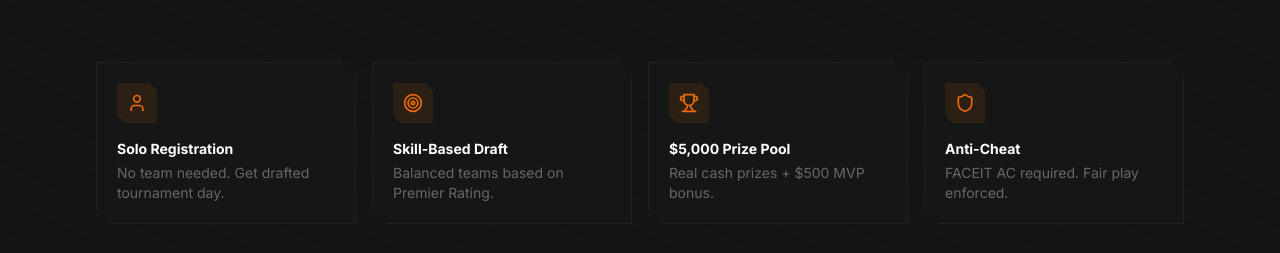
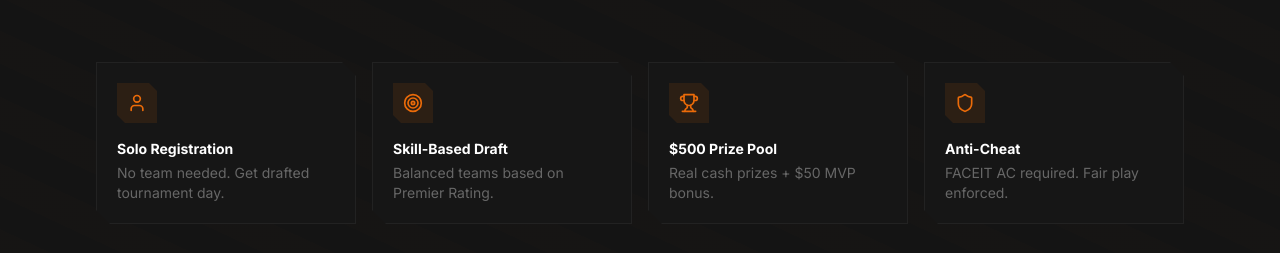
Before and after one commit to Edge5-x/CS2-Major-tryouts_RYK, a Next.js app: page / in a window 1280 px wide. Shown: the part 1680-1933 px from the top of the page. Built offline with nearby package versions, Linux system fonts and the light colour scheme; no server answers.

Commit message:
Fix prize pool:  -> , remove 4th place, adjust distribution

```diff
--- a/src/app/layout.tsx
+++ b/src/app/layout.tsx
@@ -3,11 +3,11 @@ import './globals.css'
 
 export const metadata: Metadata = {
   title: 'CS2 Pakistan Major 2026 - RYK Tryouts | Feb 15',
-  description: 'Register for the biggest CS2 tournament in Rahim Yar Khan. $5,000 prize pool. Etihad Club, Feb 15, 2026. Individual registration - get drafted into teams!',
+  description: 'Register for the biggest CS2 tournament in Rahim Yar Khan. $500 prize pool. Etihad Club, Feb 15, 2026. Individual registration - get drafted into teams!',
   keywords: 'CS2, Counter-Strike 2, Pakistan, RYK, Rahim Yar Khan, tournament, esports, gaming, major, Etihad Club',
   openGraph: {
     title: 'CS2 Pakistan Major 2026 - RYK Tryouts',
-    description: 'Register for the biggest CS2 tournament in RYK. $5,000 prize pool. Feb 15 at Etihad Club.',
+    description: 'Register for the biggest CS2 tournament in RYK. $500 prize pool. Feb 15 at Etihad Club.',
     type: 'website',
   },
 }
--- a/src/components/AboutSection.tsx
+++ b/src/components/AboutSection.tsx
@@ -60,7 +60,7 @@ export default function AboutSection() {
           {[
             { icon: User, title: 'Solo Registration', desc: 'No team needed. Get drafted tournament day.' },
             { icon: Target, title: 'Skill-Based Draft', desc: 'Balanced teams based on Premier Rating.' },
-            { icon: Trophy, title: '$5,000 Prize Pool', desc: 'Real cash prizes + $500 MVP bonus.' },
+            { icon: Trophy, title: '$500 Prize Pool', desc: 'Real cash prizes + $50 MVP bonus.' },
             { icon: Shield, title: 'Anti-Cheat', desc: 'FACEIT AC required. Fair play enforced.' },
           ].map((f, i) => (
             <motion.div key={i} initial={{ opacity: 0, y: 15 }} whileInView={{ opacity: 1, y: 0 }} viewport={{ once: true }} transition={{ delay: i * 0.08 }}
--- a/src/components/Footer.tsx
+++ b/src/components/Footer.tsx
@@ -20,7 +20,7 @@ export default function Footer() {
             Ready to <span className="text-cs2-orange glow-orange">Compete?</span>
           </h3>
           <p className="text-white/35 text-sm mb-8 leading-relaxed">
-            Pakistan&apos;s biggest CS2 LAN tournament. $5,000 prize pool. 40 players. One champion.
+            Pakistan&apos;s biggest CS2 LAN tournament. $500 prize pool. 40 players. One champion.
           </p>
           <div className="flex flex-col sm:flex-row justify-center gap-3">
             <a href="#register"
--- a/src/components/HeroSection.tsx
+++ b/src/components/HeroSection.tsx
@@ -119,10 +119,10 @@ export default function HeroSection() {
             className="grid grid-cols-4 gap-3 max-w-lg mx-auto mb-12"
           >
             {[
-              { v: 5000, p: '$', l: 'Prize' },
+              { v: 500, p: '$', l: 'Prize' },
               { v: 40, l: 'Players' },
               { v: 8, l: 'Teams' },
-              { v: 500, p: '$', l: 'MVP' },
+              { v: 50, p: '$', l: 'MVP' },
             ].map((s, i) => (
               <div key={i}
                 className="text-center bg-cs2-dark-card/60 border border-white/[0.04] py-3 px-2 relative overflow-hidden"
--- a/src/components/PrizeSection.tsx
+++ b/src/components/PrizeSection.tsx
@@ -5,10 +5,9 @@ import { Medal, Crown, Award, Star, Crosshair } from 'lucide-react'
 
 export default function PrizeSection() {
   const prizes = [
-    { place: '2ND', amount: '$1,500', per: '$300/player', icon: Medal, ord: 'md:order-1', big: false },
-    { place: '1ST', amount: '$2,500', per: '$500/player', icon: Crown, ord: 'md:order-2', big: true },
-    { place: '3RD', amount: '$750', per: '$150/player', icon: Award, ord: 'md:order-3', big: false },
-    { place: '4TH', amount: '$250', per: '$50/player', icon: Star, ord: 'md:order-4', big: false },
+    { place: '2ND', amount: '$150', per: '$30/player', icon: Medal, ord: 'md:order-1', big: false },
+    { place: '1ST', amount: '$250', per: '$50/player', icon: Crown, ord: 'md:order-2', big: true },
+    { place: '3RD', amount: '$100', per: '$20/player', icon: Award, ord: 'md:order-3', big: false },
   ]
 
   return (
@@ -27,12 +26,12 @@ export default function PrizeSection() {
             <div className="h-[2px] w-12 bg-gradient-to-l from-transparent to-white/40 transform skew-x-[25deg]" />
           </div>
           <h2 className="text-3xl sm:text-5xl font-black font-display text-white mb-2">
-            $5,000 <span className="text-cs2-orange">Prize Pool</span>
+            $500 <span className="text-cs2-orange">Prize Pool</span>
           </h2>
-          <p className="text-white/30 text-sm">+ $500 MVP Bonus</p>
+          <p className="text-white/30 text-sm">+ $50 MVP Bonus</p>
         </motion.div>
 
-        <div className="grid grid-cols-2 md:grid-cols-4 gap-3 sm:gap-4 items-end mb-10">
+        <div className="grid grid-cols-3 md:grid-cols-3 gap-3 sm:gap-4 items-end mb-10 max-w-2xl mx-auto">
           {prizes.map((p, i) => (
             <motion.div key={i}
               initial={{ opacity: 0, y: 20 }}
@@ -90,7 +89,7 @@ export default function PrizeSection() {
                 <Star className="w-5 h-5 text-cs2-orange" />
                 <span className="font-bold font-display text-white">Tournament MVP</span>
               </div>
-              <div className="text-3xl font-black font-display text-cs2-orange glow-orange">$500</div>
+              <div className="text-3xl font-black font-display text-cs2-orange glow-orange">$50</div>
               <p className="text-xs text-white/30 mt-1">Best K/D, ADR & Impact</p>
             </div>
           </div>
--- a/src/components/ScheduleSection.tsx
+++ b/src/components/ScheduleSection.tsx
@@ -21,7 +21,7 @@ const schedule = [
   { time: '2:45 PM', end: '4:00 PM', title: 'Groups — Round 3', desc: 'Final group stage matches. Top 2 from each group advance to the playoff bracket.', icon: Swords, dur: '75 min', hot: false, phase: 'afternoon' as SchedulePhase, tag: 'BO1' },
   { time: '4:00 PM', end: '5:30 PM', title: 'Quarterfinals', desc: 'Single elimination BO1. The bracket narrows — 8 teams become 4.', icon: Target, dur: '90 min', hot: false, phase: 'afternoon' as SchedulePhase, tag: 'PLAYOFFS' },
   { time: '5:30 PM', end: '7:30 PM', title: 'Semifinals', desc: 'Best-of-3 series. Only 2 teams will remain to fight for the championship title.', icon: Flame, dur: '120 min', hot: true, phase: 'evening' as SchedulePhase, tag: 'BO3' },
-  { time: '7:30 PM', end: '10:00 PM', title: 'Grand Finals', desc: 'The championship BO3. Two teams battle for the $2,500 grand prize. Everything on the line.', icon: Crown, dur: '150 min', hot: true, phase: 'evening' as SchedulePhase, tag: 'FINALS' },
+  { time: '7:30 PM', end: '10:00 PM', title: 'Grand Finals', desc: 'The championship BO3. Two teams battle for the $250 grand prize. Everything on the line.', icon: Crown, dur: '150 min', hot: true, phase: 'evening' as SchedulePhase, tag: 'FINALS' },
   { time: '10:00 PM', end: '10:30 PM', title: 'Prize Ceremony', desc: 'Winners crowned, MVP announced, prize money distributed. Photos and celebration.', icon: Trophy, dur: '30 min', hot: false, phase: 'evening' as SchedulePhase, tag: 'CEREMONY' },
 ]
 
```
